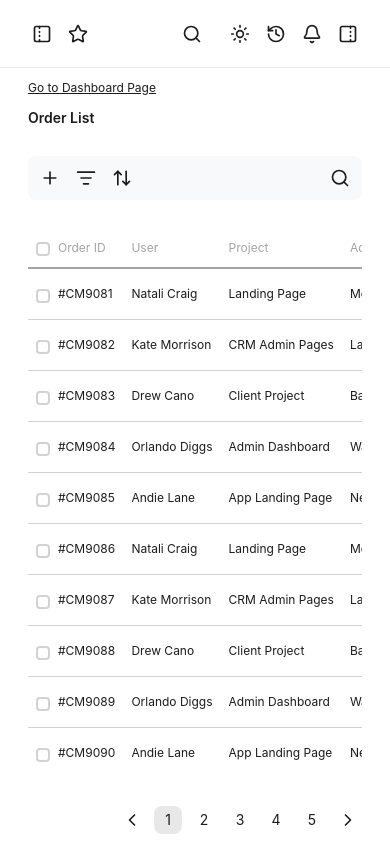
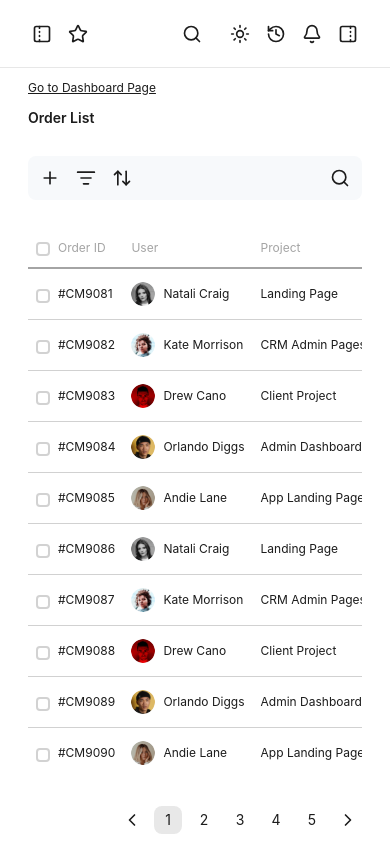
Before and after one commit to Autumn003/juspay-assignment, a React (Vite) app: page /orders in a window 390 px wide. Built offline with nearby package versions, Linux system fonts and the light colour scheme.

Commit message:
`feat: updated code to use lazy loading and suspense for dashboard and orders pages. Updated readme file. added: avatar component with loading & vercel config`

```diff
--- a/src/App.tsx
+++ b/src/App.tsx
@@ -1,8 +1,11 @@
 import "./App.css";
 import { createBrowserRouter, RouterProvider } from "react-router-dom";
+import { lazy, Suspense } from "react";
 import Layout from "./components/layout/layout";
-import Dashboard from "./pages/dashboard";
-import Orders from "./pages/orders";
+import PageLoader from "./pages/page-loader";
+
+const Dashboard = lazy(() => import("./pages/dashboard"));
+const Orders = lazy(() => import("./pages/orders"));
 
 function App() {
   const router = createBrowserRouter([
@@ -10,11 +13,26 @@ function App() {
       path: "/",
       element: <Layout />,
       children: [
-        { index: true, element: <Dashboard /> },
-        { path: "/orders", element: <Orders /> },
+        {
+          index: true,
+          element: (
+            <Suspense fallback={<PageLoader />}>
+              <Dashboard />
+            </Suspense>
+          ),
+        },
+        {
+          path: "orders",
+          element: (
+            <Suspense fallback={<PageLoader />}>
+              <Orders />
+            </Suspense>
+          ),
+        },
       ],
     },
   ]);
+
   return <RouterProvider router={router} />;
 }
 
--- a/src/components/rightbar/notification-card.tsx
+++ b/src/components/rightbar/notification-card.tsx
@@ -1,5 +1,6 @@
 import { Bug, Radio, UserRound } from "lucide-react";
 import { cn, formatDate } from "../../lib/utils";
+import Avatar from "../ui/avatar";
 
 interface User {
   image: string;
@@ -31,10 +32,7 @@ export default function NotificationCard({ notification, isLast }: Props) {
           )}
         >
           {notification.type === "user" ? (
-            <img
-              src={notification.user?.image}
-              className="min-w-6 h-6 rounded-full"
-            />
+            <Avatar src={notification.user?.image || ""} />
           ) : (
             <div className="text-[#1c1c1c]">
               {notification.type === "bug" && <Bug className="w-4 h-4" />}
--- /dev/null
+++ b/src/components/ui/avatar.tsx
@@ -0,0 +1,34 @@
+import { useState } from "react";
+import { cn } from "../../lib/utils";
+
+export default function Avatar({
+  src,
+  alt,
+  className,
+}: {
+  src: string;
+  alt?: string;
+  className?: string;
+}) {
+  const [loaded, setLoaded] = useState(false);
+
+  return (
+    <div
+      className={cn(
+        "h-6 min-w-6 rounded-full bg-primary-light overflow-hidden",
+        className,
+      )}
+    >
+      <img
+        src={src}
+        alt={alt}
+        loading="lazy"
+        onLoad={() => setLoaded(true)}
+        className={cn(
+          "h-full w-full object-cover transition-opacity duration-300",
+          loaded ? "opacity-100" : "opacity-0 animate-pulse",
+        )}
+      />
+    </div>
+  );
+}
--- a/src/components/ui/user-card.tsx
+++ b/src/components/ui/user-card.tsx
@@ -1,3 +1,5 @@
+import Avatar from "./avatar";
+
 export default function UserCard({
   user,
 }: {
@@ -5,7 +7,7 @@ export default function UserCard({
 }) {
   return (
     <div className="flex items-center gap-2 h-8">
-      <img src={user.image} className="w-6 h-6 rounded-full" />
+      <Avatar src={user.image} />
       <p className="text-sm">{user.name}</p>
     </div>
   );
--- a/src/pages/orders.tsx
+++ b/src/pages/orders.tsx
@@ -22,6 +22,7 @@ import SearchButton from "../components/ui/search-button";
 import { useAppDispatch, useAppSelector } from "../redux/hooks";
 import { createOrder } from "../redux/slices/order-slice";
 import OrdersPagination from "../components/orders/orders-pagination";
+import Avatar from "../components/ui/avatar";
 
 export default function Orders() {
   const orderList = useAppSelector((state) => state.order.orders);
@@ -180,10 +181,7 @@ export default function Orders() {
                 <TableCell>{order.orderId}</TableCell>
                 <TableCell>
                   <div className="flex items-center gap-2">
-                    <img
-                      src={order.userImage}
-                      className="h-6 w-6 rounded-full md:block hidden"
-                    />
+                    <Avatar src={order.userImage} alt="" />
                     {order.userName}
                   </div>
                 </TableCell>
--- /dev/null
+++ b/src/pages/page-loader.tsx
@@ -0,0 +1,22 @@
+export default function PageLoader() {
+  return (
+    <div className="flex flex-col gap-7 w-full animate-pulse">
+      <section className="flex gap-7 md:flex-row flex-col">
+        <div className="flex flex-col gap-7 h-full w-full">
+          <div className="h-30 w-full rounded-2xl bg-primary-light"></div>
+          <div className="h-30 w-full rounded-2xl bg-primary-light"></div>
+        </div>
+        <div className="flex flex-col gap-7 h-full w-full">
+          <div className="h-30 w-full rounded-2xl bg-primary-light"></div>
+          <div className="h-30 w-full rounded-2xl bg-primary-light"></div>
+        </div>
+
+        <div className="w-full rounded-2xl p-6 bg-primary-light"></div>
+      </section>
+      <section className="flex gap-7 md:flex-row flex-col">
+        <div className="h-64 md:w-3/4 w-full rounded-2xl bg-primary-light"></div>
+        <div className="h-64 md:w-1/4 w-full rounded-2xl bg-primary-light min-w-50"></div>
+      </section>
+    </div>
+  );
+}
```
Also changed, not shown: vercel.json (added), 1 other file (tests, documents, lock files or other folders).
